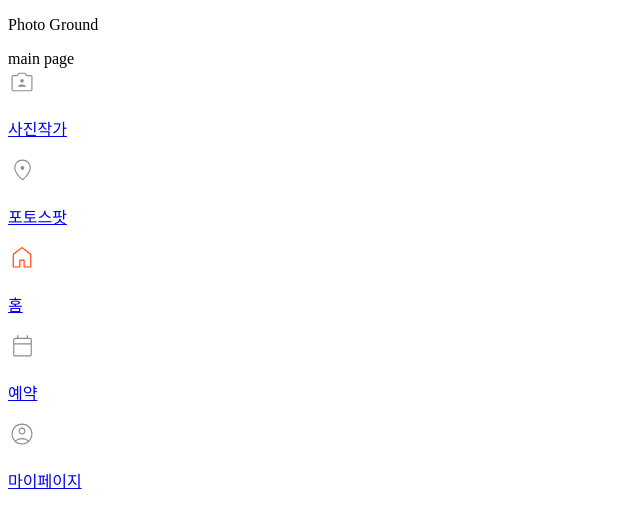
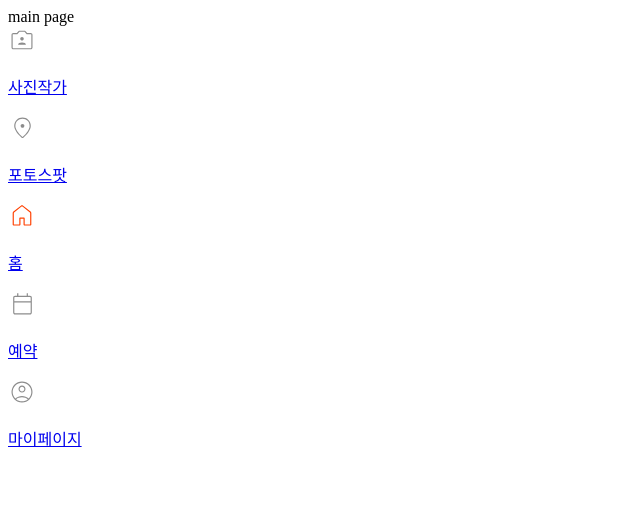
Before and after one commit to photo-ground/FE, a Next.js app: page / in a window 1280 px wide. Shown: the top 528 px of the page, without its empty margins (0-640 px from the left). Built offline with nearby package versions, Linux system fonts and the light colour scheme.

Commit message:
🚑 hotfix: 상단바 삭제

```diff
--- a/src/components/ScreenWrapper/index.tsx
+++ b/src/components/ScreenWrapper/index.tsx
@@ -3,14 +3,12 @@
 import { ReactNode } from 'react';
 
 import BottomNavigationBar from '@/components/BNB';
-import TopNavigationBar from '@components/TopNavigationBar';
 import { Container, Content, FullPage } from './styles';
 
 export default function ScreenWrapper({ children }: { children: ReactNode }) {
   return (
     <FullPage>
       <Container>
-        <TopNavigationBar />
         <Content>{children}</Content>
         <BottomNavigationBar />
       </Container>
--- a/src/components/TopNavigationBar/index.tsx
+++ /dev/null
@@ -1,27 +0,0 @@
-'use client';
-
-import { usePathname } from 'next/navigation';
-import styled from 'styled-components';
-import Text from '@/components/atoms/Text';
-
-export const Container = styled.div`
-  display: flex;
-  justify-content: center;
-  padding: 1rem 1.25rem;
-`;
-
-const title: { [key: string]: string } = {
-  '/': 'Photo Ground',
-  '/photographer': '사진작가',
-  '/reserve': '예약관리',
-};
-
-export default function TopNavigationBar() {
-  const pathname: string = usePathname();
-
-  return (
-    <Container>
-      <Text variant="title1">{title[pathname]}</Text>
-    </Container>
-  );
-}
```
